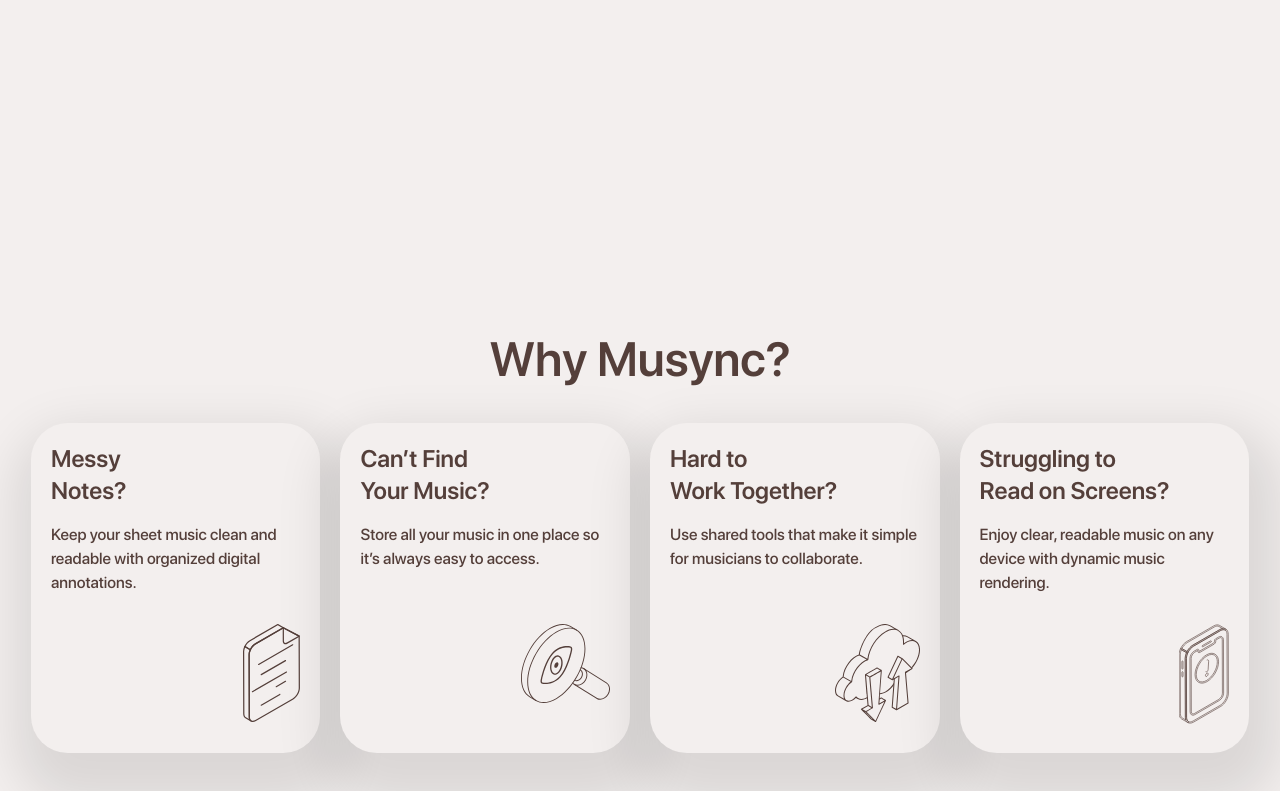
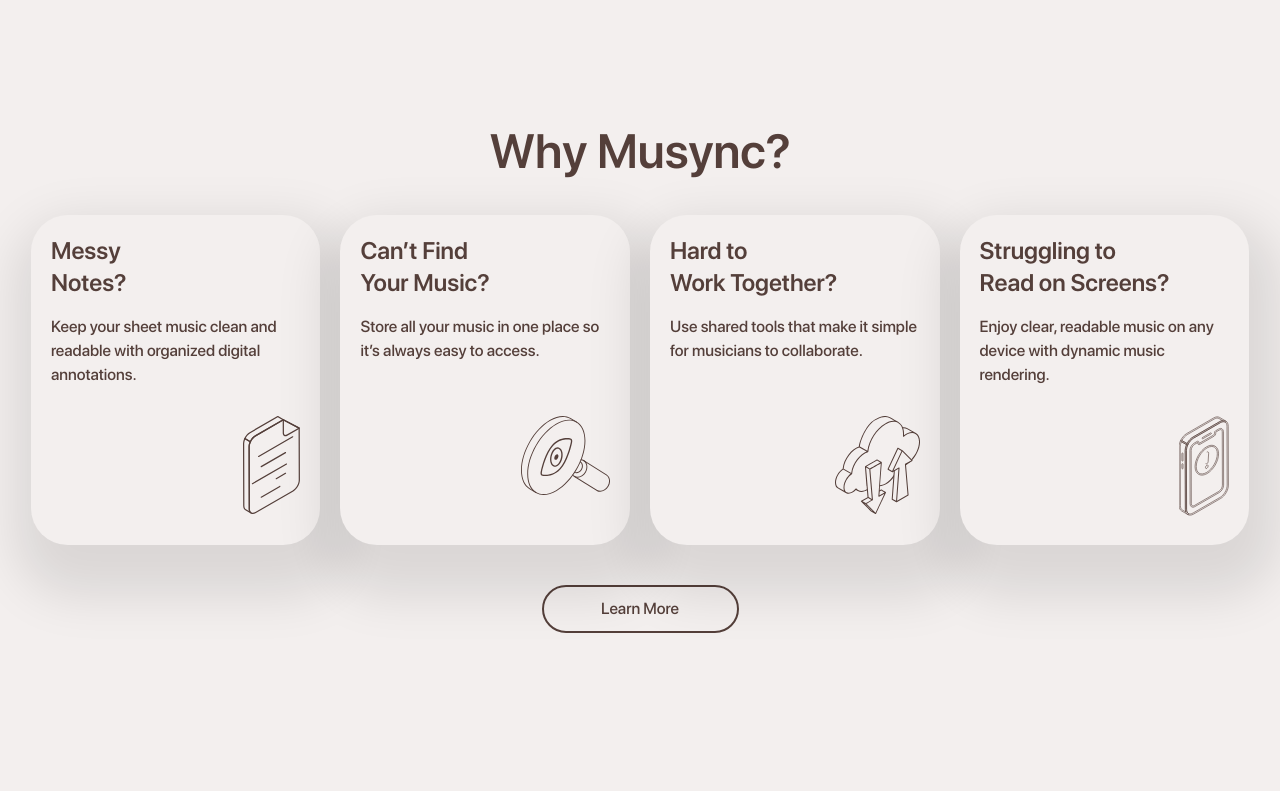
Before and after one commit to NenadLekic86/ismail-ff, a Next.js app: page / in a window 1280 px wide. Shown: the part 4500-5291 px from the top of the page. Built offline with nearby package versions, Linux system fonts and the light colour scheme; a web font is replaced by a local one.

Commit message:
Small margin corrections

```diff
--- a/components/AnimatedSection.tsx
+++ b/components/AnimatedSection.tsx
@@ -349,7 +349,7 @@
             </div>
         </div>
 
-        <div className="max-w-screen-2xl mx-auto px-6 md:px-36 lg:py-16 xl:py-52 2xl:py-70 3xl:py-80 4xl:py-90 relative z-[1]">
+        <div className="max-w-screen-2xl mx-auto px-6 md:px-36 lg:pt-16 xl:pt-52 2xl:pt-70 3xl:pt-80 4xl:pt-90 relative z-[1]">
             <div className="flex flex-col lg:flex-row items-center">
                 <div className="basis-full lg:basis-3/5">
                     <h2 className="sm:text-2xl lg:text-4xl xl:text-5xl font-semibold  lg:hidden">
--- a/components/WhySection.tsx
+++ b/components/WhySection.tsx
@@ -121,7 +121,7 @@
     }, []);
 
     return (
-        <section className="why-section mx-auto max-w-7xl px-4 sm:px-6 my-20 lg:my-40 xl:mt-80 xl:mb-48 relative">
+        <section className="why-section mx-auto max-w-7xl px-4 sm:px-6 my-20 lg:my-60 relative">
             <h2 className="text-4xl md:text-5xl font-semibold text-center mb-10">Why Musync?</h2>
 
             <div className="flex flex-row flex-wrap items-center justify-center gap-5">
```
